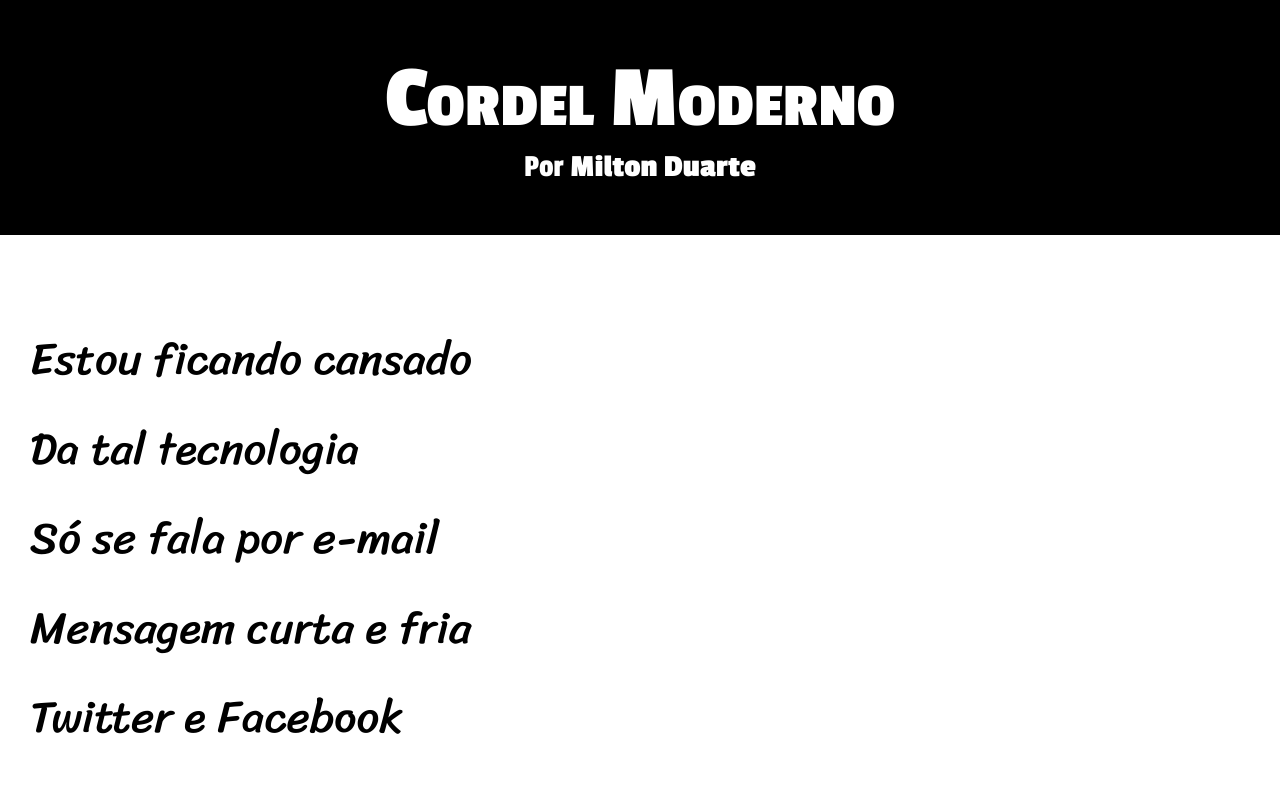
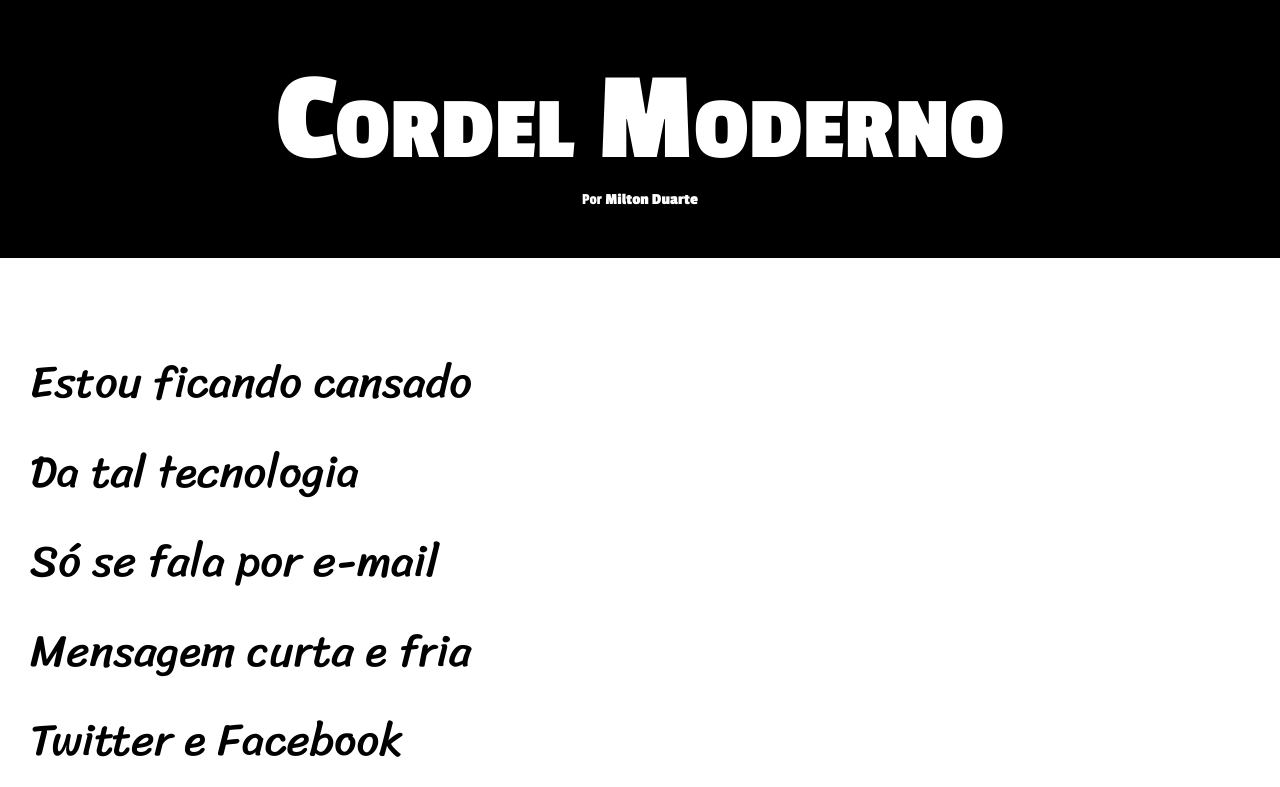
Before and after one commit to MHSilvaDev/projeto-cordel, a plain HTML site: page index.html in a window 1280 px wide. Shown: the top 787 px of the page. Drawn offline with Linux system fonts and the light colour scheme.

Commit message:
Alteração no tamanho da fonte
Alteração no font-size: 7vw para 10vw no <h1> e de 2em para default no <p> do header

```diff
--- a/styles/style.css
+++ b/styles/style.css
@@ -27,7 +27,7 @@ header {
 header h1 {
     font-family: var(--font2);
     font-weight: 600;
-    font-size: 7vw;
+    font-size: 10vw;
     font-variant: small-caps;
     padding-top: 50px;
 }
@@ -35,7 +35,6 @@ header h1 {
 header p {
     font-family: var(--font2);
     font-weight: 400;
-    font-size: 2em;
     padding-bottom: 50px;
 }
 
```
